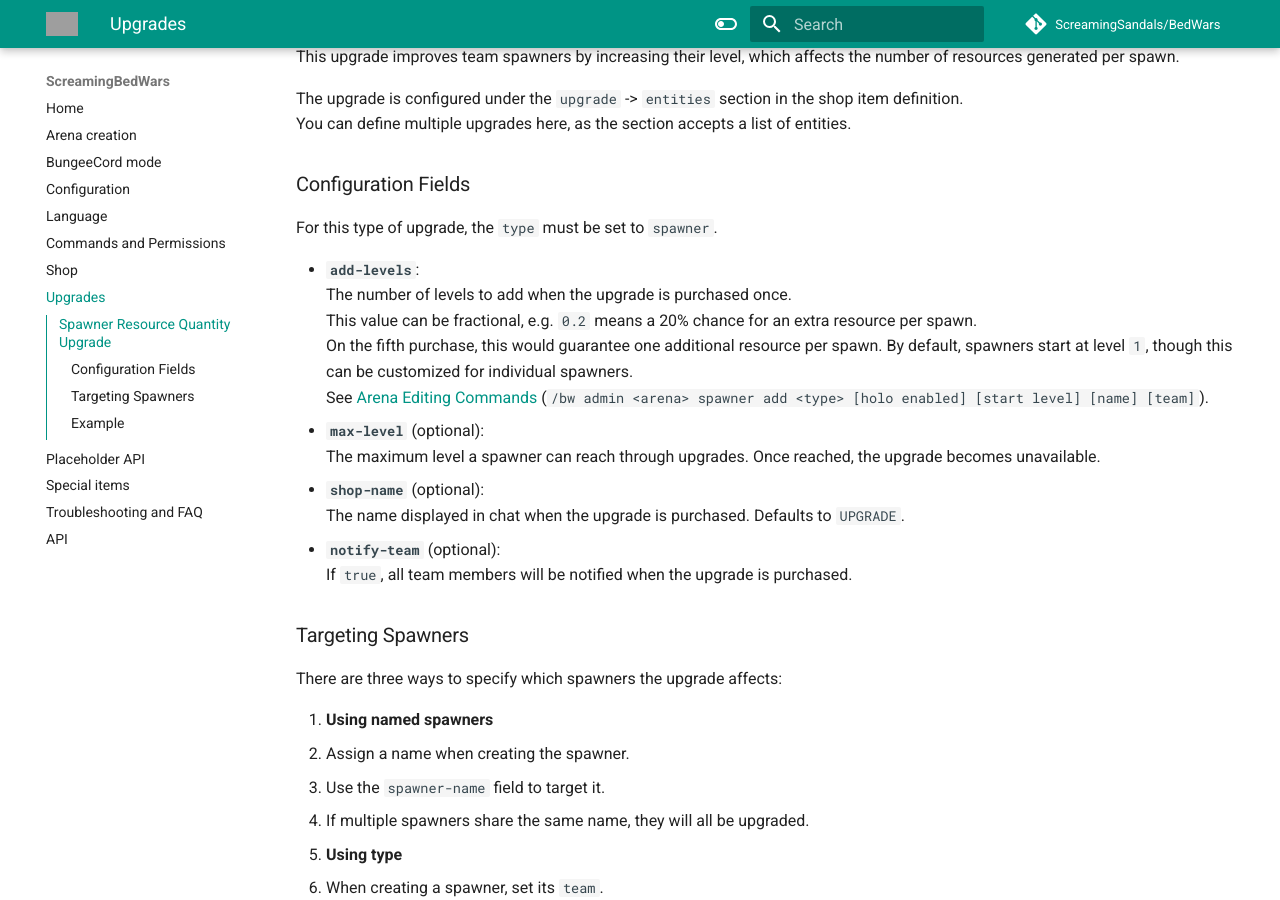
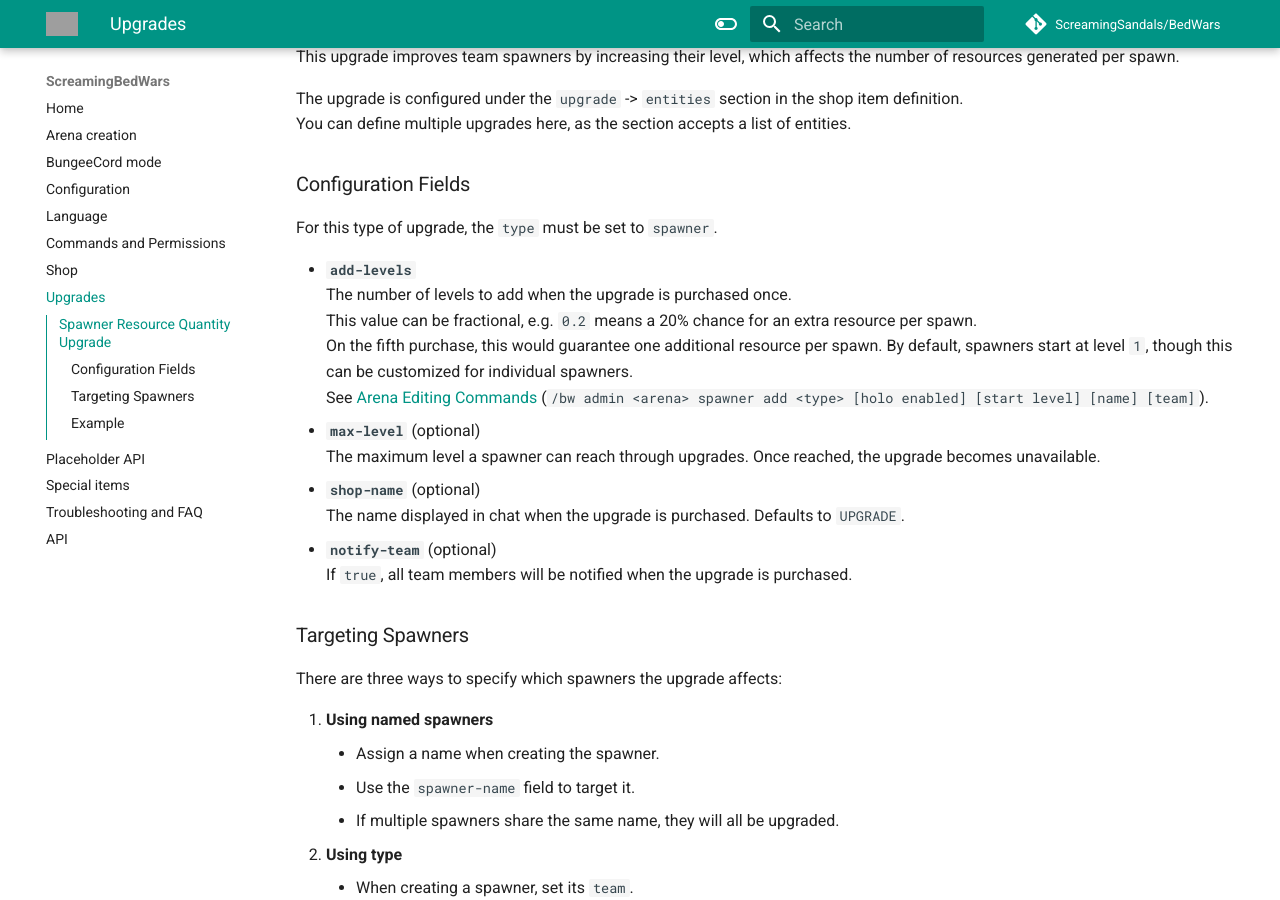
Before and after one commit to ScreamingSandals/BedWars, an MkDocs documentation site: the page built from docs/upgrades.md, in a window 1280 px wide and 900 px high, scrolled down 447 px. Built offline with MkDocs 1.6.1 and Material for MkDocs 9.7.7, drawn with Linux system fonts in a browser that asks for light colours; comment, search, counter and statistics services are not loaded; the version menu is left out; grey boxes are pictures that could not be loaded.

Commit message:
docs: fix

```diff
--- a/docs/upgrades.md
+++ b/docs/upgrades.md
@@ -20,17 +20,17 @@ You can define multiple upgrades here, as the section accepts a list of entities
 
 For this type of upgrade, the `type` must be set to `spawner`.
 
-* **`add-levels`**:
+* **`add-levels`**
   The number of levels to add when the upgrade is purchased once.
   This value can be fractional, e.g. `0.2` means a 20% chance for an extra resource per spawn.
   On the fifth purchase, this would guarantee one additional resource per spawn.
   By default, spawners start at level `1`, though this can be customized for individual spawners.
   See [Arena Editing Commands](commands.md#arena-editing) (`/bw admin <arena> spawner add <type> [holo enabled] [start level] [name] [team]`).
-* **`max-level`** (optional):
+* **`max-level`** (optional)
   The maximum level a spawner can reach through upgrades. Once reached, the upgrade becomes unavailable.
-* **`shop-name`** (optional):
+* **`shop-name`** (optional)
   The name displayed in chat when the upgrade is purchased. Defaults to `UPGRADE`.
-* **`notify-team`** (optional):
+* **`notify-team`** (optional)
   If `true`, all team members will be notified when the upgrade is purchased.
 
 
@@ -39,17 +39,17 @@ For this type of upgrade, the `type` must be set to `spawner`.
 There are three ways to specify which spawners the upgrade affects:
 
 1. **Using named spawners**
-   * Assign a name when creating the spawner.
-   * Use the `spawner-name` field to target it.
-   * If multiple spawners share the same name, they will all be upgraded.
+     * Assign a name when creating the spawner.
+     * Use the `spawner-name` field to target it.
+     * If multiple spawners share the same name, they will all be upgraded.
 2. **Using type**
-   * When creating a spawner, set its `team`.
-   * Use `spawner-type` to define which spawner type to upgrade.
-   * All matching spawners of that type belonging to the team purchasing the upgrade will be upgraded.
+     * When creating a spawner, set its `team`.
+     * Use `spawner-type` to define which spawner type to upgrade.
+     * All matching spawners of that type belonging to the team purchasing the upgrade will be upgraded.
 3. **Using all linked spawners**
-   * Link the spawners as in the previous mode.
-   * Set `team-upgrade` to `true`.
-   * All team-linked spawners will be upgraded, regardless of name or type.
+     * Link the spawners as in the previous mode.
+     * Set `team-upgrade` to `true`.
+     * All team-linked spawners will be upgraded, regardless of name or type.
 
 ### Example
 
```
